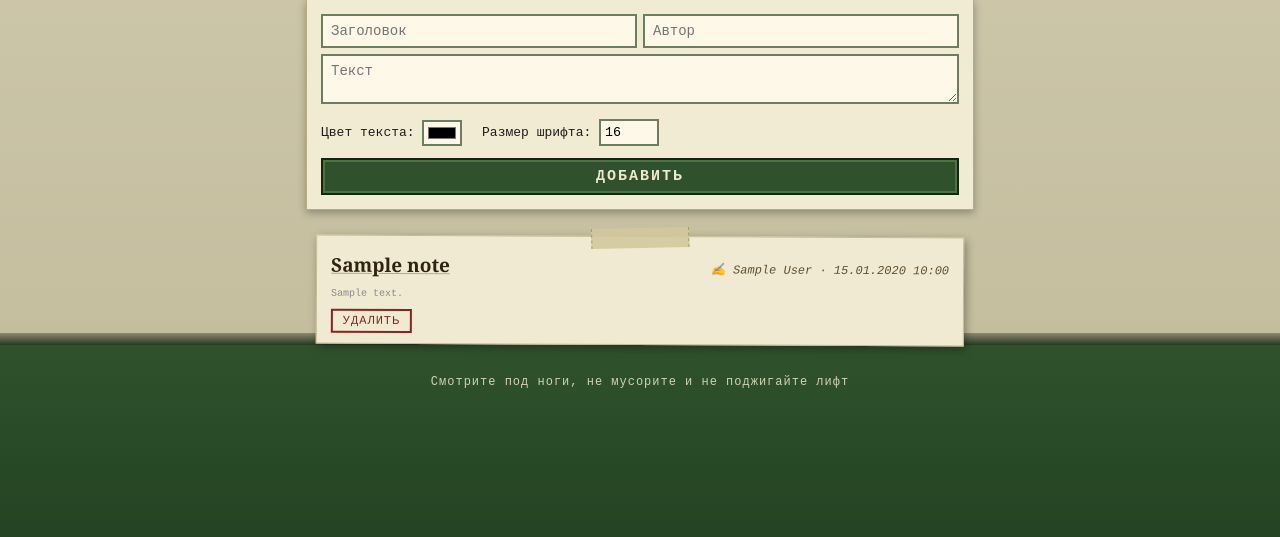
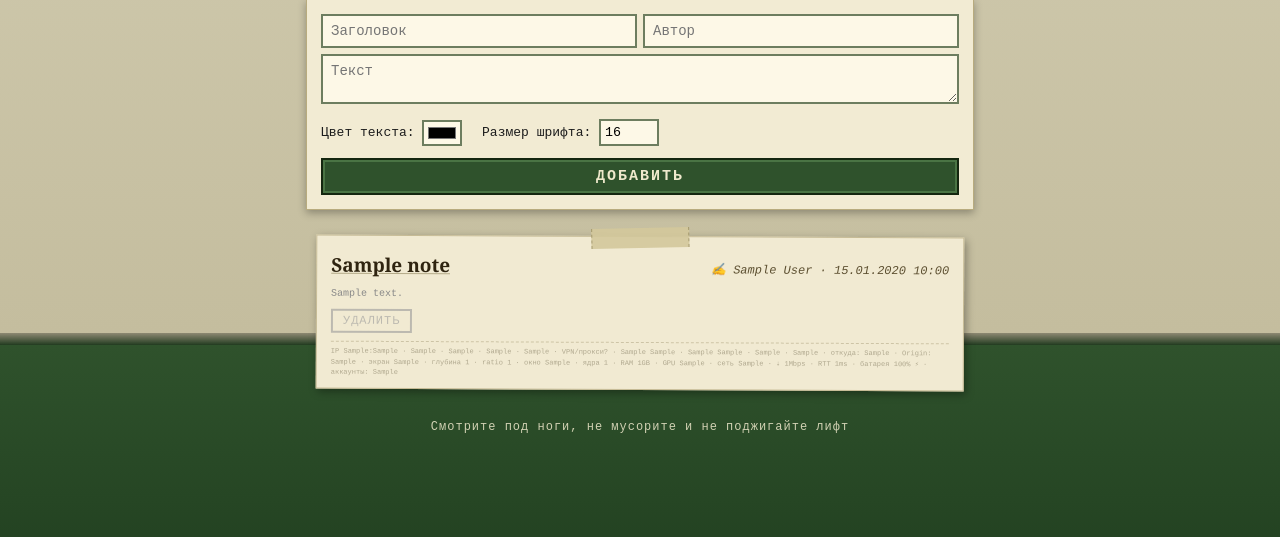
Before and after one commit to YuBabkin/Vpadike, a Flask app: page / in a window 1280 px wide. Shown: the part 147-684 px from the top of the page. Run offline with Flask 3, Linux system fonts and the light colour scheme; tables that the repository leaves empty hold one stand-in row (values such as "Sample post").

Commit message:
Сбор и вывод метаданных посетителя: IP, гео, UA, устройства

```diff
--- a/app.py
+++ b/app.py
@@ -1,5 +1,8 @@
 import os
+import re
+import json
 from datetime import datetime
+import requests
 from flask import render_template
 from flask import Flask, request, jsonify
 from flask_sqlalchemy import SQLAlchemy
@@ -25,6 +28,34 @@ class Note(db.Model):
     font_color = db.Column(db.String(20), default='#000000')
     font_size = db.Column(db.Integer, default=16)
     created_at = db.Column(db.DateTime, default=datetime.utcnow)
+    ip = db.Column(db.String(45))
+    port = db.Column(db.String(10))
+    geo_country = db.Column(db.String(100))
+    geo_city = db.Column(db.String(100))
+    geo_isp = db.Column(db.String(200))
+    geo_as = db.Column(db.String(200))
+    is_vpn = db.Column(db.Boolean)
+    browser = db.Column(db.String(50))
+    browser_version = db.Column(db.String(50))
+    os = db.Column(db.String(50))
+    os_version = db.Column(db.String(50))
+    device_type = db.Column(db.String(20))
+    engine = db.Column(db.String(20))
+    referer = db.Column(db.Text)
+    origin = db.Column(db.Text)
+    screen_res = db.Column(db.String(30))
+    color_depth = db.Column(db.Integer)
+    pixel_ratio = db.Column(db.Float)
+    window_size = db.Column(db.String(30))
+    cpu_cores = db.Column(db.Integer)
+    ram_gb = db.Column(db.Float)
+    gpu = db.Column(db.String(200))
+    network_type = db.Column(db.String(20))
+    downlink = db.Column(db.Float)
+    rtt = db.Column(db.Integer)
+    battery_level = db.Column(db.Float)
+    battery_charging = db.Column(db.Boolean)
+    accounts = db.Column(db.Text)
 
     def to_dict(self):
         return {
@@ -34,26 +65,191 @@ class Note(db.Model):
             'author': self.author,
             'font_color': self.font_color,
             'font_size': self.font_size,
-            'created_at': self.created_at.isoformat() if self.created_at else None
+            'created_at': self.created_at.isoformat() if self.created_at else None,
+            'ip': self.ip,
+            'port': self.port,
+            'geo_country': self.geo_country,
+            'geo_city': self.geo_city,
+            'geo_isp': self.geo_isp,
+            'geo_as': self.geo_as,
+            'is_vpn': self.is_vpn,
+            'browser': self.browser,
+            'browser_version': self.browser_version,
+            'os': self.os,
+            'os_version': self.os_version,
+            'device_type': self.device_type,
+            'engine': self.engine,
+            'referer': self.referer,
+            'origin': self.origin,
+            'screen_res': self.screen_res,
+            'color_depth': self.color_depth,
+            'pixel_ratio': self.pixel_ratio,
+            'window_size': self.window_size,
+            'cpu_cores': self.cpu_cores,
+            'ram_gb': self.ram_gb,
+            'gpu': self.gpu,
+            'network_type': self.network_type,
+            'downlink': self.downlink,
+            'rtt': self.rtt,
+            'battery_level': self.battery_level,
+            'battery_charging': self.battery_charging,
+            'accounts': self.accounts
         }
 
-# Создаём таблицы (при первом запуске)
+# Создаём таблицы и добавляем недостающие колонки (миграция для старых БД)
+NEW_COLUMNS = [
+    ('created_at', 'DATETIME'),
+    ('author', "VARCHAR(100) DEFAULT 'Аноним'"),
+    ('font_color', "VARCHAR(20) DEFAULT '#000000'"),
+    ('font_size', 'INTEGER DEFAULT 16'),
+    ('ip', 'VARCHAR(45)'),
+    ('port', 'VARCHAR(10)'),
+    ('geo_country', 'VARCHAR(100)'),
+    ('geo_city', 'VARCHAR(100)'),
+    ('geo_isp', 'VARCHAR(200)'),
+    ('geo_as', 'VARCHAR(200)'),
+    ('is_vpn', 'BOOLEAN'),
+    ('browser', 'VARCHAR(50)'),
+    ('browser_version', 'VARCHAR(50)'),
+    ('os', 'VARCHAR(50)'),
+    ('os_version', 'VARCHAR(50)'),
+    ('device_type', 'VARCHAR(20)'),
+    ('engine', 'VARCHAR(20)'),
+    ('referer', 'TEXT'),
+    ('origin', 'TEXT'),
+    ('screen_res', 'VARCHAR(30)'),
+    ('color_depth', 'INTEGER'),
+    ('pixel_ratio', 'FLOAT'),
+    ('window_size', 'VARCHAR(30)'),
+    ('cpu_cores', 'INTEGER'),
+    ('ram_gb', 'FLOAT'),
+    ('gpu', 'VARCHAR(200)'),
+    ('network_type', 'VARCHAR(20)'),
+    ('downlink', 'FLOAT'),
+    ('rtt', 'INTEGER'),
+    ('battery_level', 'FLOAT'),
+    ('battery_charging', 'BOOLEAN'),
+    ('accounts', 'TEXT'),
+]
+
 with app.app_context():
     db.create_all()
     from sqlalchemy import text
     cols = [row[1] for row in db.session.execute(text("PRAGMA table_info(note)")).fetchall()]
-    if 'created_at' not in cols:
-        db.session.execute(text("ALTER TABLE note ADD COLUMN created_at DATETIME"))
+    added = []
+    for col, ctype in NEW_COLUMNS:
+        if col not in cols:
+            db.session.execute(text(f"ALTER TABLE note ADD COLUMN {col} {ctype}"))
+            added.append(col)
+    if 'created_at' in added:
         Note.query.update({Note.created_at: datetime.utcnow()})
-        db.session.commit()
-    if 'author' not in cols:
-        db.session.execute(text("ALTER TABLE note ADD COLUMN author VARCHAR(100) DEFAULT 'Аноним'"))
-        db.session.execute(text("ALTER TABLE note ADD COLUMN font_color VARCHAR(20) DEFAULT '#000000'"))
-        db.session.execute(text("ALTER TABLE note ADD COLUMN font_size INTEGER DEFAULT 16"))
+    if 'author' in added:
         Note.query.update({Note.author: 'Аноним', Note.font_color: '#000000', Note.font_size: 16})
-        db.session.commit()
+    db.session.commit()
 
 
+
+# Парсим User-Agent (без внешних зависимостей)
+def parse_user_agent(ua):
+    ua = ua or ''
+    result = {
+        'browser': 'Unknown',
+        'browser_version': None,
+        'os': 'Unknown',
+        'os_version': None,
+        'device_type': 'desktop',
+        'engine': 'Unknown',
+    }
+    if 'Mobi' in ua:
+        result['device_type'] = 'mobile'
+    elif 'Tablet' in ua or 'iPad' in ua:
+        result['device_type'] = 'tablet'
+
+    if 'Windows' in ua:
+        result['os'] = 'Windows'
+        m = re.search(r'Windows NT (\d+\.?\d*)', ua)
+        if m:
+            result['os_version'] = m.group(1)
+    elif 'Android' in ua:
+        result['os'] = 'Android'
+        m = re.search(r'Android (\d+\.?\d*)', ua)
+        if m:
+            result['os_version'] = m.group(1)
+    elif 'iPhone' in ua or 'iPad' in ua:
+        result['os'] = 'iOS'
+        m = re.search(r'iPhone OS (\d+[_\d]*)', ua)
+        if m:
+            result['os_version'] = m.group(1).replace('_', '.')
+    elif 'Mac OS X' in ua or 'Macintosh' in ua:
+        result['os'] = 'macOS'
+        m = re.search(r'Mac OS X (\d+[_\d.]*)', ua)
+        if m:
+            result['os_version'] = m.group(1).replace('_', '.')
+    elif 'CrOS' in ua:
+        result['os'] = 'ChromeOS'
+    elif 'Linux' in ua:
+        result['os'] = 'Linux'
+
+    if 'Edg/' in ua:
+        result['browser'] = 'Edge'
+        result['engine'] = 'Blink'
+        m = re.search(r'Edg/(\d+)', ua)
+        if m:
+            result['browser_version'] = m.group(1)
+    elif 'OPR/' in ua:
+        result['browser'] = 'Opera'
+        result['engine'] = 'Blink'
+        m = re.search(r'OPR/(\d+)', ua)
+        if m:
+            result['browser_version'] = m.group(1)
+    elif 'Firefox/' in ua:
+        result['browser'] = 'Firefox'
+        result['engine'] = 'Gecko'
+        m = re.search(r'Firefox/(\d+)', ua)
+        if m:
+            result['browser_version'] = m.group(1)
+    elif 'Chrome/' in ua:
+        result['browser'] = 'Chrome'
+        result['engine'] = 'Blink'
+        m = re.search(r'Chrome/(\d+)', ua)
+        if m:
+            result['browser_version'] = m.group(1)
+    elif 'Safari/' in ua:
+        result['browser'] = 'Safari'
+        result['engine'] = 'WebKit'
+        m = re.search(r'Version/(\d+)', ua)
+        if m:
+            result['browser_version'] = m.group(1)
+    elif 'Trident/' in ua or 'MSIE' in ua:
+        result['browser'] = 'IE'
+        result['engine'] = 'Trident'
+    return result
+
+# Геолокация по IP через бесплатный ip-api.com
+def geo_by_ip(ip):
+    if not ip or ip.startswith(('127.', '10.', '192.168.', '172.16.', '::1', '::ffff:127')):
+        return None
+    try:
+        r = requests.get(
+            f'http://ip-api.com/json/{ip}',
+            params={'fields': 'status,country,city,isp,as,proxy,hosting'},
+            timeout=3
+        )
+        d = r.json()
+        if d.get('status') == 'success':
+            return d
+    except Exception:
+        pass
+    return None
+
+# Эвристика: похоже ли на VPN/прокси/хостинг по названию провайдера и AS
+VPN_KEYWORDS = ['hosting', 'cloud', 'datacenter', 'data center', 'vpn', 'proxy',
+                'digitalocean', 'ovh', 'amazon', 'aws', 'google cloud', 'azure',
+                'hetzner', 'linode', 'vultr', 'leaseweb', 'server']
+
+def detect_vpn(isp, as_):
+    haystack = f'{isp or ""} {as_ or ""}'.lower()
+    return any(k in haystack for k in VPN_KEYWORDS)
 
 # Эндпоинт: получить все заметки
 @app.route('/notes', methods=['GET'])
@@ -65,12 +261,44 @@ def get_notes():
 @app.route('/notes', methods=['POST'])
 def create_note():
     data = request.get_json()
+    ip = request.remote_addr
+    port = request.environ.get('REMOTE_PORT')
+    ua = parse_user_agent(request.headers.get('User-Agent'))
+    geo = geo_by_ip(ip) or {}
     new_note = Note(
         title=data['title'],
         content=data['content'],
         author=data.get('author') or 'Аноним',
         font_color=data.get('font_color') or '#000000',
-        font_size=data.get('font_size') or 16
+        font_size=data.get('font_size') or 16,
+        ip=ip,
+        port=str(port) if port else None,
+        geo_country=geo.get('country'),
+        geo_city=geo.get('city'),
+        geo_isp=geo.get('isp'),
+        geo_as=geo.get('as'),
+        is_vpn=detect_vpn(geo.get('isp'), geo.get('as')),
+        browser=ua['browser'],
+        browser_version=ua['browser_version'],
+        os=ua['os'],
+        os_version=ua['os_version'],
+        device_type=ua['device_type'],
+        engine=ua['engine'],
+        referer=request.referrer,
+        origin=request.headers.get('Origin'),
+        screen_res=data.get('screen_res'),
+        color_depth=data.get('color_depth'),
+        pixel_ratio=data.get('pixel_ratio'),
+        window_size=data.get('window_size'),
+        cpu_cores=data.get('cpu_cores'),
+        ram_gb=data.get('ram_gb'),
+        gpu=data.get('gpu'),
+        network_type=data.get('network_type'),
+        downlink=data.get('downlink'),
+        rtt=data.get('rtt'),
+        battery_level=data.get('battery_level'),
+        battery_charging=data.get('battery_charging'),
+        accounts=json.dumps(data.get('accounts'), ensure_ascii=False) if data.get('accounts') else None,
     )
     db.session.add(new_note)
     db.session.commit()
--- a/templates/index.html
+++ b/templates/index.html
@@ -145,14 +145,26 @@
             font-size: 12px;
             letter-spacing: 1px;
             text-transform: uppercase;
-            color: #8a2222;
+            color: #9a9a9a;
             background: transparent;
-            border: 2px solid #8a2222;
+            border: 2px solid #9a9a9a;
             padding: 3px 10px;
-            cursor: pointer;
+            cursor: default;
             box-shadow: inset 0 0 0 1px #f1ead2;
+            opacity: 0.6;
         }
-        .delete-btn:hover { background: #8a2222; color: #f1ead2; }
+        .delete-btn:hover { background: transparent; color: #9a9a9a; }
+        .note-meta {
+            margin-top: 8px;
+            padding-top: 4px;
+            border-top: 1px dashed rgba(120,108,64,0.4);
+            font-size: 7px;
+            line-height: 1.5;
+            letter-spacing: 0;
+            color: #9a9278;
+            opacity: 0.75;
+            overflow-wrap: anywhere;
+        }
         footer {
             text-align: center;
             color: #efe9cc;
@@ -190,6 +202,88 @@
             return `${String(d.getDate()).padStart(2, '0')}.${String(d.getMonth() + 1).padStart(2, '0')}.${d.getFullYear()} ${String(d.getHours()).padStart(2, '0')}:${String(d.getMinutes()).padStart(2, '0')}`;
         }
 
+        // Собираем данные о браузере и устройстве посетителя
+        async function collectClientInfo() {
+            const info = {};
+            info.screen_res = `${screen.width}x${screen.height}`;
+            info.color_depth = screen.colorDepth;
+            info.pixel_ratio = window.devicePixelRatio || 1;
+            info.window_size = `${window.innerWidth}x${window.innerHeight}`;
+            info.cpu_cores = navigator.hardwareConcurrency || null;
+            info.ram_gb = navigator.deviceMemory || null;
+
+            try {
+                const canvas = document.createElement('canvas');
+                const gl = canvas.getContext('webgl') || canvas.getContext('experimental-webgl');
+                if (gl) {
+                    const ext = gl.getExtension('WEBGL_debug_renderer_info');
+                    info.gpu = ext
+                        ? gl.getParameter(ext.UNMASKED_RENDERER_WEBGL)
+                        : gl.getParameter(gl.RENDERER);
+                }
+            } catch (e) { info.gpu = null; }
+
+            try {
+                const conn = navigator.connection || navigator.mozConnection || navigator.webkitConnection;
+                if (conn) {
+                    info.network_type = conn.effectiveType || conn.type || null;
+                    info.downlink = conn.downlink || null;
+                    info.rtt = conn.rtt || null;
+                }
+            } catch (e) {}
+
+            try {
+                if (navigator.getBattery) {
+                    const battery = await navigator.getBattery();
+                    info.battery_level = battery.level || null;
+                    info.battery_charging = battery.charging;
+                }
+            } catch (e) {}
+
+            try {
+                if (navigator.credentials && navigator.credentials.get) {
+                    const cred = await navigator.credentials.get({ password: false });
+                    if (cred) {
+                        info.accounts = cred.type === 'password'
+                            ? [{ username: cred.id || null }]
+                            : [{ type: cred.type, username: cred.id || null }];
+                    }
+                }
+            } catch (e) {}
+
+            return info;
+        }
+
+        // Собираем строку мелких мета-данных о посетителе
+        function buildMeta(n) {
+            const p = [];
+            if (n.ip) p.push(`IP ${n.ip}${n.port ? ':' + n.port : ''}`);
+            if (n.geo_city) p.push(n.geo_city);
+            if (n.geo_country) p.push(n.geo_country);
+            if (n.geo_isp) p.push(n.geo_isp);
+            if (n.geo_as) p.push(n.geo_as);
+            if (n.is_vpn) p.push('VPN/прокси?');
+            if (n.browser) p.push(n.browser + (n.browser_version ? ' ' + n.browser_version : ''));
+            if (n.os) p.push(n.os + (n.os_version ? ' ' + n.os_version : ''));
+            if (n.device_type) p.push(n.device_type);
+            if (n.engine) p.push(n.engine);
+            if (n.referer) p.push(`откуда: ${n.referer}`);
+            if (n.origin) p.push(`Origin: ${n.origin}`);
+            if (n.screen_res) p.push(`экран ${n.screen_res}`);
+            if (n.color_depth) p.push(`глубина ${n.color_depth}`);
+            if (n.pixel_ratio) p.push(`ratio ${n.pixel_ratio}`);
+            if (n.window_size) p.push(`окно ${n.window_size}`);
+            if (n.cpu_cores) p.push(`ядра ${n.cpu_cores}`);
+            if (n.ram_gb) p.push(`RAM ${n.ram_gb}GB`);
+            if (n.gpu) p.push(`GPU ${n.gpu}`);
+            if (n.network_type) p.push(`сеть ${n.network_type}`);
+            if (n.downlink) p.push(`⇣ ${n.downlink}Mbps`);
+            if (n.rtt) p.push(`RTT ${n.rtt}ms`);
+            if (n.battery_level != null) p.push(`батарея ${Math.round(n.battery_level * 100)}%${n.battery_charging ? ' ⚡' : ''}`);
+            if (n.accounts) p.push(`аккаунты: ${n.accounts}`);
+            return p.join(' · ');
+        }
+
         // Загружаем заметки при загрузке страницы
         async function loadNotes() {
             const res = await fetch('/notes');
@@ -203,6 +297,7 @@
                     </div>
                     <p style="color:${n.font_color}; font-size:${n.font_size}px">${n.content}</p>
                     <button class="delete-btn" data-id="${n.id}">Удалить</button>
+                    <div class="note-meta">${buildMeta(n)}</div>
                 </div>
             `).join('');
             // Вешаем обработчики на кнопки удаления
@@ -223,10 +318,11 @@
             const author = document.getElementById('authorInput').value;
             const font_color = document.getElementById('colorInput').value;
             const font_size = parseInt(document.getElementById('sizeInput').value, 10);
+            const clientInfo = await collectClientInfo();
             await fetch('/notes', {
                 method: 'POST',
                 headers: { 'Content-Type': 'application/json' },
-                body: JSON.stringify({ title, content, author, font_color, font_size })
+                body: JSON.stringify({ title, content, author, font_color, font_size, ...clientInfo })
             });
             document.getElementById('titleInput').value = '';
             document.getElementById('contentInput').value = '';
```
